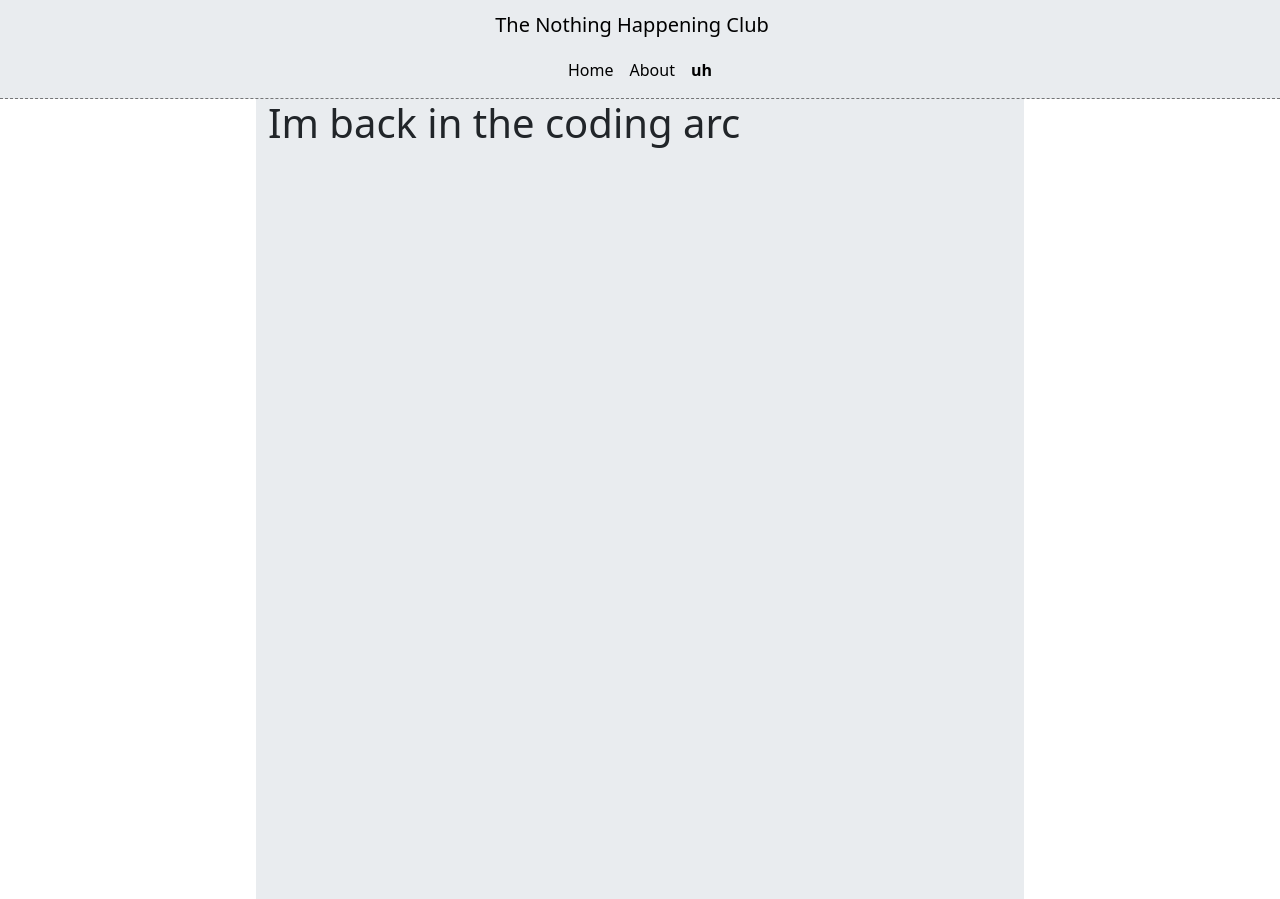
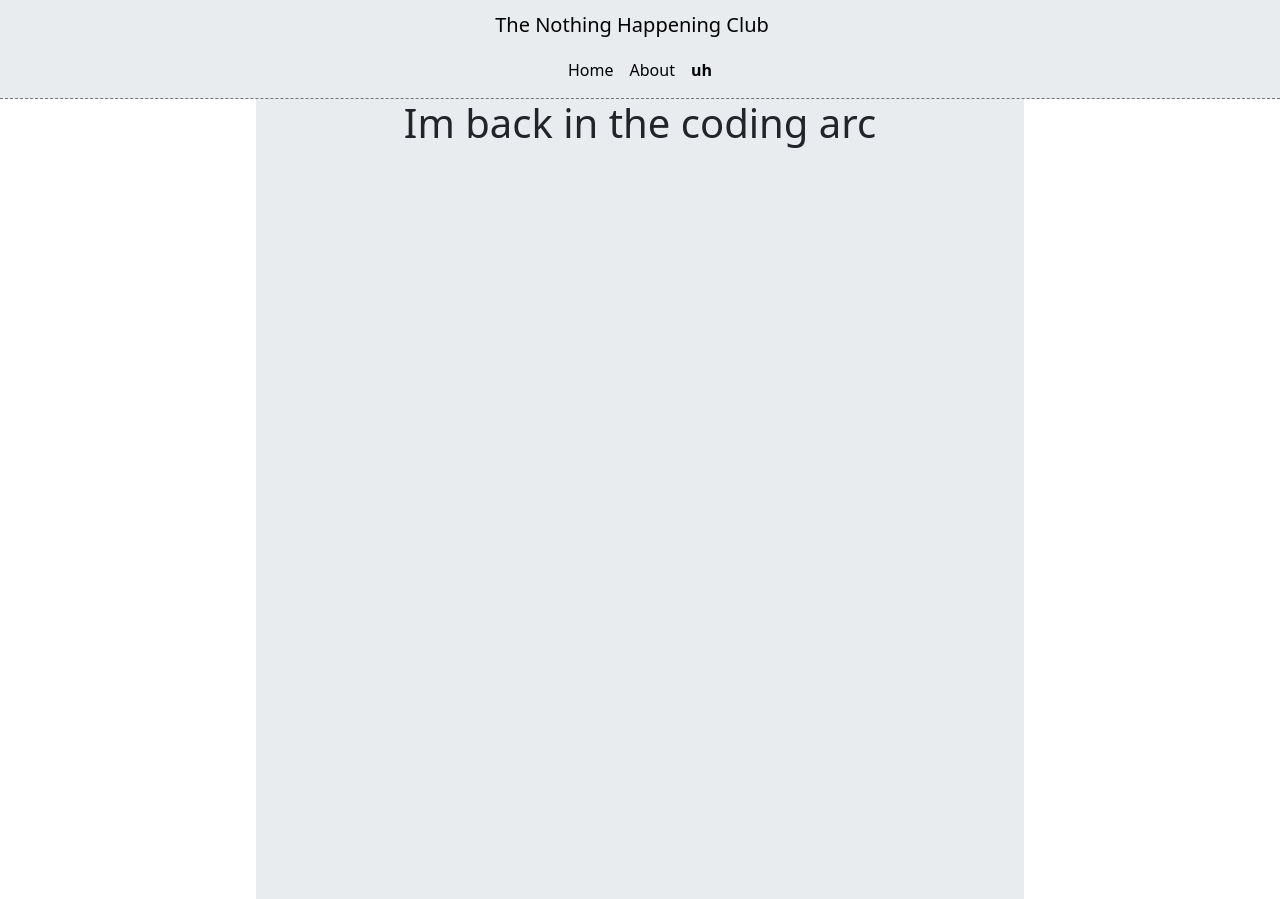
Before and after one commit to muffunfase/Nothing-Happening, a Flask app: page /uh in a window 1280 px wide. Run offline with Flask 3, Linux system fonts and the light colour scheme.

Commit message:
polishing

```diff
--- a/templates/layout.html
+++ b/templates/layout.html
@@ -54,7 +54,7 @@
         </div>
     </nav>
 
-    <div class=" container-fluid w-60 mx-auto bg-body-secondary min-vh-100">
+    <div class=" container-fluid w-60 mx-auto bg-body-secondary min-vh-100 d-flex justify-content-center ">
     {% block body %}
 
     {% endblock %}
--- a/templates/other.html
+++ b/templates/other.html
@@ -1,7 +1,5 @@
 {% extends 'layout.html' %}
 
 {% block body %}
-<h1 class="mx-auto">Im back in the coding arc</h1>
-
-
+<h1 class="top-10">Im back in the coding arc</h1>
 {% endblock %}
```
